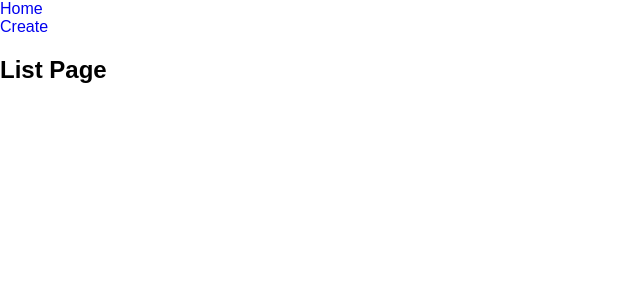
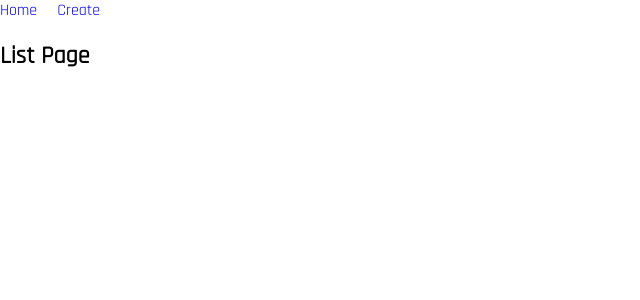
Before and after one commit to jcarlos73/202307-w7chwe-juancar-perez-front, a React (Vite) app: page /home in a window 1280 px wide. Shown: the top 300 px of the page, without its empty margins (0-640 px from the left). Built offline with nearby package versions, Linux system fonts and the light colour scheme.

Commit message:
Test Navigation component

```diff
--- /dev/null
+++ b/src/components/Navigation/Navigation.css
@@ -0,0 +1,4 @@
+.nav {
+  display: flex;
+  gap: 20px;
+}
--- a/src/components/Navigation/Navigation.tsx
+++ b/src/components/Navigation/Navigation.tsx
@@ -1,9 +1,10 @@
 import { NavLink } from "react-router-dom";
+import "./Navigation.css";
 
 const Navigation = () => {
   return (
     <nav>
-      <ul>
+      <ul className="nav">
         <li>
           <NavLink to="/home">Home</NavLink>
         </li>
--- a/src/main.tsx
+++ b/src/main.tsx
@@ -1,9 +1,11 @@
+import "@fontsource/rajdhani";
 import React from "react";
 import ReactDOM from "react-dom/client";
 import { Provider } from "react-redux";
 import { BrowserRouter } from "react-router-dom";
 import App from "./components/App/App";
-import "./index.css";
+import "./styles/index.css";
+
 import { store } from "./store";
 
 ReactDOM.createRoot(document.getElementById("root")!).render(
--- a/src/index.css
+++ b/src/styles/index.css
@@ -9,7 +9,7 @@
 }
 
 html {
-  font-family: sans-serif;
+  font-family: var(--primary-font);
 }
 
 body {
```
Also changed, not shown: 1 other file (tests, documents, lock files or other folders).
